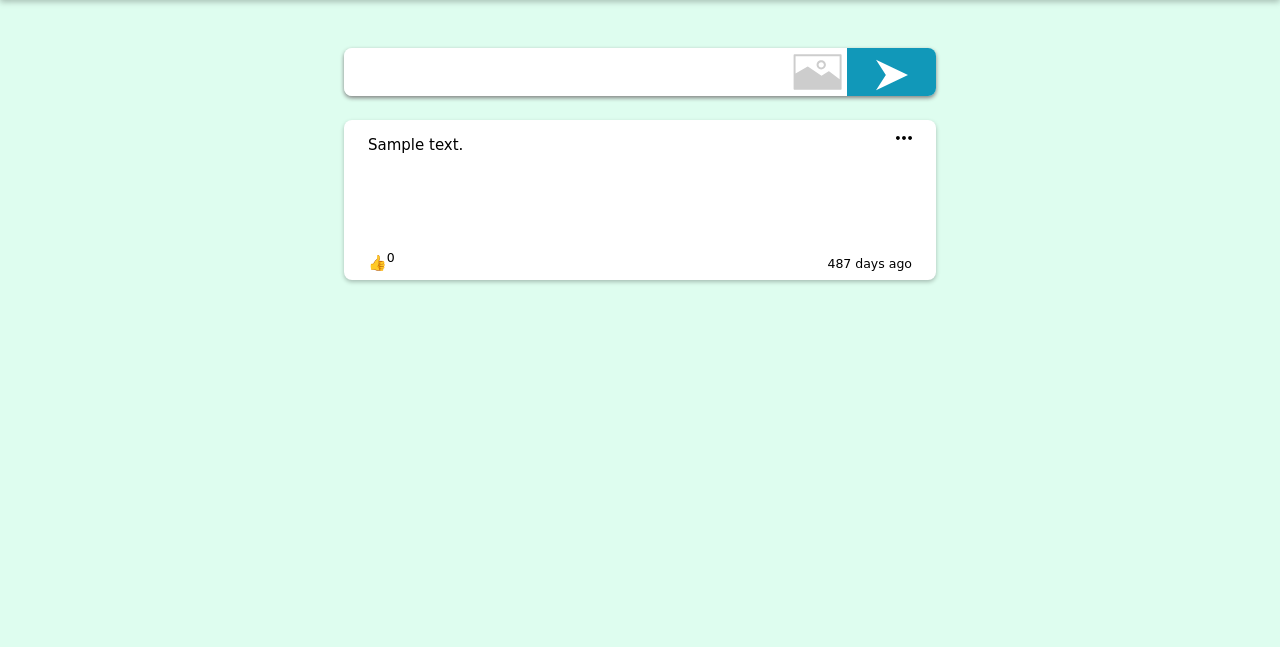
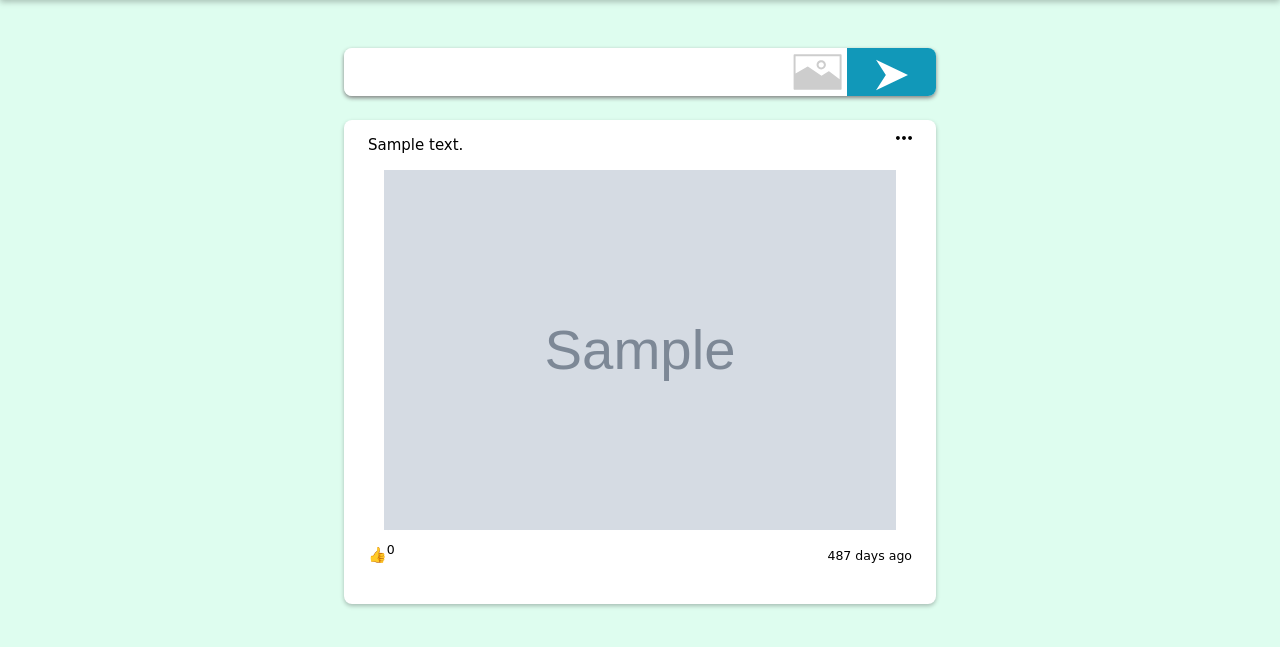
Before and after one commit to Billbern/social-network, a Flask app: template app/templates/index.html in a window 1280 px wide. Shown: the part 56-703 px from the top of the page. Run offline with Flask 2, Linux system fonts and the light colour scheme; the template is opened without the code that fills it: most values are stand-ins (such as "Sample title", 1, 10 or a date in 2020); grey boxes marked "Sample" are stand-in pictures; some libraries are stand-ins or nearby versions.

Commit message:
resolved profile session issue added images to index page

```diff
--- a/app/public/css/post_page.css
+++ b/app/public/css/post_page.css
@@ -17,8 +17,7 @@ body .flashes{
     position: fixed;
     bottom: 32px;
     right: 32px;
-    transition: all 0.9s ease-in-out;
-    animation: animateInRight 5s;
+    animation: animateInRight 0.9s;
 }
 
 body .flashes li{
@@ -165,6 +164,10 @@ button svg path{
     min-height: 160px;
     padding: 16px 24px;
     border-radius: 8px;
+    display: flex;
+    align-items: center;
+    flex-direction: column;
+    justify-content: space-between;
     background-color: #ffffff;
     box-shadow: 0px 2px 4px rgba(0, 0, 0, 0.25);
     transition: transform 0.5s ease-in-out, box-shadow 0.9s ease-in-out;
@@ -175,8 +178,14 @@ button svg path{
     box-shadow: 0px 4px 8px rgba(0, 0, 0, 0.25);
 }
 
+.post-item > *:not(:last-child){
+    margin-bottom: 16px;
+}
+
 .post-item .top-content{
     position: relative;
+    width: 100%;
+    height: max-content;
 }
 
 .top-content .post-menu-btn{
@@ -194,13 +203,29 @@ button svg path{
     width: 16px;
 }
 
+.post-item .mid-content{
+    width: 100%;
+    display: flex;
+    overflow: hidden;
+    max-height: 360px;
+    align-items: center;
+    padding: 16px;
+}
+
+.mid-content img{
+    width: 100%;
+    object-fit: cover;
+    object-position: center;
+    -o-object-fit: cover;
+}
+
 .post-item .bottom-content{
+    width: 100%;
     display: flex;
     height: min-content;
     padding-bottom: 8px;
-    width: calc(100% - 48px);
     justify-content: space-between;
-    position: absolute;
+    /* position: absolute; */
     bottom: 0;
 }
 
@@ -314,19 +339,7 @@ button svg path{
 
 @keyframes animateInRight {
     0%{
-        transform: translateX(-100%);
-    }
-
-    25%{
-        transform: translateX(-75%);
-    }
-
-    50%{
-        transform: translateX(-50%);
-    }
-
-    75%{
-        transform: translateX(-25%);
+        transform: translateX(100%);
     }
 
     100%{
--- a/app/templates/index.html
+++ b/app/templates/index.html
@@ -15,7 +15,7 @@
                 <div class="form_group">
                     <input type="text" name="formContent" id="formContent" required/>
                     <div class="postupload">
-                        <input type="file" name="postimage" id="postImage" title="click to select an image" accept="image/*" multiple/>
+                        <input type="file" name="postimage" id="postImage" title="click to select an image" accept="image/*" />
                         <svg viewBox="0 0 487.48 487.48" xmlns="http://www.w3.org/2000/svg"><path d="M10 63.277c-5.523 0-10 4.478-10 10v340.93c0 5.522 4.477 10 10 10h467.48c5.522 0 10-4.478 10-10V73.277c0-5.522-4.477-10-10-10H10zm10 20h447.48v235.24l-104.02-80.07a10 10 0 00-11.557-.457l-68.297 44.455-134.75-92.416a9.999 9.999 0 00-10.705-.385l-118.16 69.137v-175.5zm261.54 221c.627.123 1.262.19 1.898.191-.676.117-1.213.05-1.898-.191z"/><path d="M280.71 218.28c26.063 0 47.266-21.202 47.266-47.264 0-26.058-21.203-47.258-47.266-47.258-26.062 0-47.264 21.2-47.264 47.258 0 26.062 21.202 47.264 47.264 47.264zm0-74.521c15.034 0 27.266 12.228 27.266 27.258 0 15.033-12.231 27.264-27.266 27.264-15.033 0-27.264-12.23-27.264-27.264 0-15.031 12.231-27.258 27.264-27.258z"/></svg>
                     </div>
                     <button class="formBtn"><svg viewBox="0 0 512 512" xmlns="http://www.w3.org/2000/svg"><path d="M0 501.64L157.53 256 0 10.36 512 256z" fill="#8ad5dd"/></svg></button>
@@ -33,6 +33,13 @@
                                 </span>
                                 <p class="text">{{post.content}}</p>
                             </div>
+                            {% if post.image %}
+                                <div class="mid-content">
+                                    {% for url in post.image %}
+                                        <img src="{{url}}" alt="{{post.image[0].description}}">
+                                    {% endfor %}
+                                </div>
+                            {% endif %}
                             <div class="bottom-content">
                                 <span class="like">
                                     &#128077;
--- a/app/templates/profile.html
+++ b/app/templates/profile.html
@@ -16,10 +16,10 @@
             <div class="profile-data">
                 {% if profile %}
                     <div class="profile-img">
-                        <img src="/{{profile.image}}" alt="{{ profile.firstname }} picture">
+                        <img src="/{{profile[0].image}}" alt="{{ profile[0].firstname }} picture">
                     </div>
                     <div class="profile_details">
-                        <h4>{{profile.firstname}}</h4>
+                        <h4>{{profile[0].firstname}}</h4>
                         <span><a href="/profile/setting">🖊️</a></span>
                     </div>
                 {% else %}
```
Also changed, not shown: app/public/css/auth.css (+2 -15 lines), app/public/css/profile.css (+2 -15 lines), app/views.py (+26 -5 lines), README.md, app/public/img/default/sec_demo.png (added), app/public/img/uploads/about.png (added), app/public/img/uploads/benuser.jpg (added), app/public/img/uploads/muzli-colors.svg (added), app/public/img/uploads/nicesetup.jpg (added).
